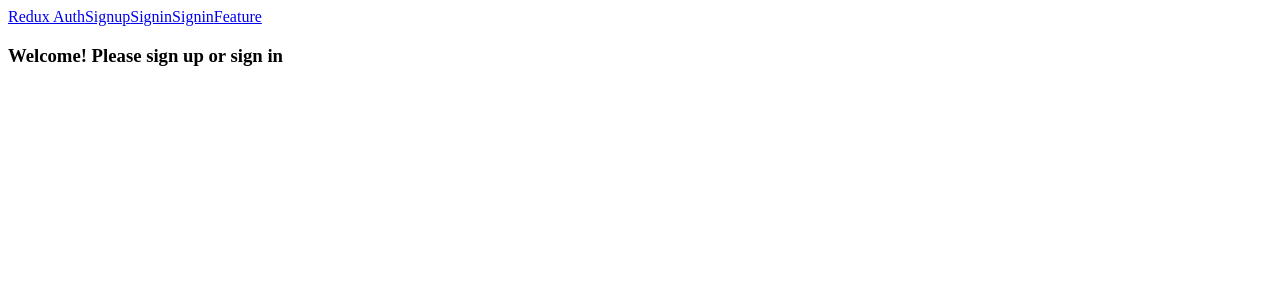
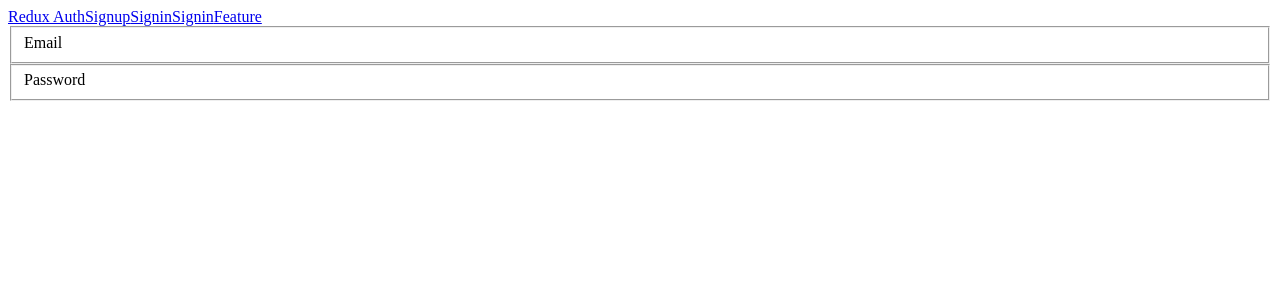
Before and after one commit to Madalin-Antonoiu/ctt-client, a React (Create React App) app: page /signup in a window 1280 px wide. Shown: the top 300 px of the page. Built offline with nearby package versions, Linux system fonts and the light colour scheme.

Commit message:
Base welcome view and SignIn/SignUp boilerplate

```diff
--- a/src/index.js
+++ b/src/index.js
@@ -1,6 +1,7 @@
 import React from "react";
 import App from "./components/App";
 import { Welcome } from "./views/Welcome";
+import { SignUp, SignIn } from "./views/Auth";
 
 import ReactDOM from "react-dom";
 import { BrowserRouter, Route } from "react-router-dom";
@@ -8,7 +9,9 @@ import { BrowserRouter, Route } from "react-router-dom";
 ReactDOM.render(
   <BrowserRouter>
     <App>
-      <Route path="/" component={Welcome} />
+      <Route exact path="/" component={Welcome} />
+      <Route path="/signup" component={SignUp} />
+      <Route path="/signin" component={SignIn} />
     </App>
   </BrowserRouter>,
   document.querySelector("#root")
--- /dev/null
+++ b/src/views/Auth/SignIn/SignIn.js
@@ -0,0 +1,7 @@
+import React, { Component } from "react";
+
+export class SignIn extends Component {
+  render() {
+    return <div>SignIn Form</div>;
+  }
+}
--- /dev/null
+++ b/src/views/Auth/SignIn/index.js
@@ -0,0 +1 @@
+export { SignIn } from "./SignIn";
--- /dev/null
+++ b/src/views/Auth/SignUp/SignUp.js
@@ -0,0 +1,16 @@
+import React, { Component } from "react";
+
+export class SignUp extends Component {
+  render() {
+    return (
+      <form action="">
+        <fieldset>
+          <label htmlFor="">Email</label>
+        </fieldset>
+        <fieldset>
+          <label htmlFor="">Password</label>
+        </fieldset>
+      </form>
+    );
+  }
+}
--- /dev/null
+++ b/src/views/Auth/SignUp/index.js
@@ -0,0 +1 @@
+export { SignUp } from "./SignUp";
--- /dev/null
+++ b/src/views/Auth/index.js
@@ -0,0 +1,2 @@
+export { SignUp } from "./SignUp";
+export { SignIn } from "./SignIn";
```
Also changed, not shown: 2 other files (tests, documents, lock files or other folders).
